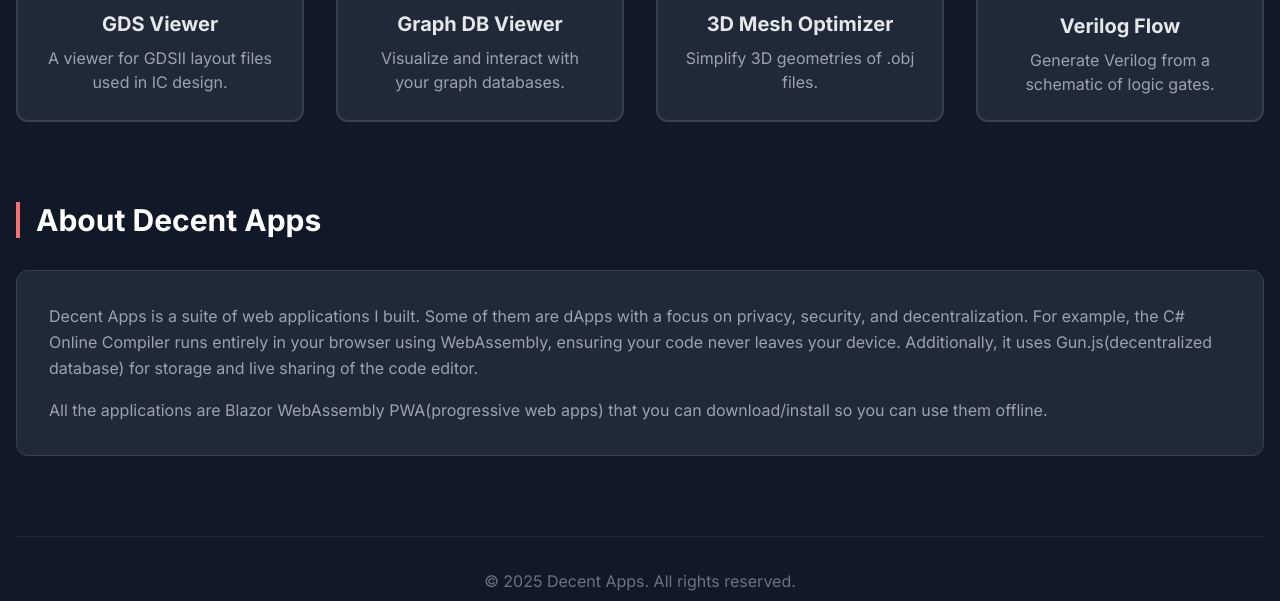
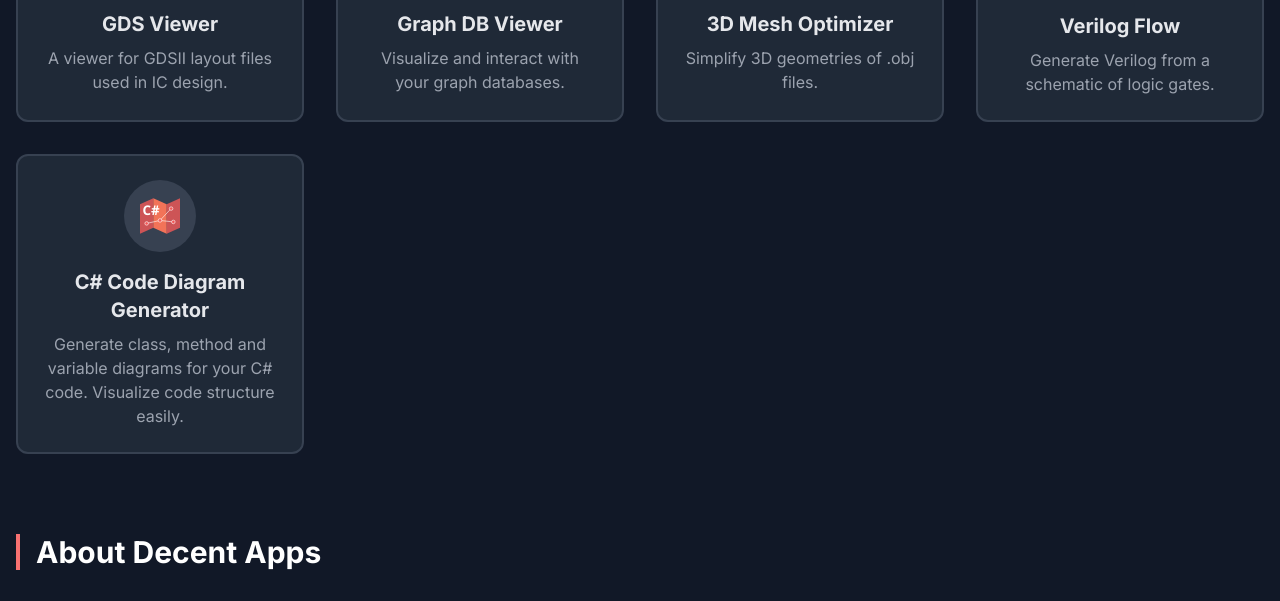
Before and after one commit to EECSB/Decent-Apps, a plain HTML site: page index.html in a window 1280 px wide. Shown: the part 724-1325 px from the top of the page. Drawn offline with nearby package versions, Linux system fonts and the light colour scheme.

Commit message:
added C# Code Diagram Generator

```diff
--- a/index.html
+++ b/index.html
@@ -291,6 +291,31 @@
                             <p class="text-gray-400 mt-2 flex-grow">Generate Verilog from a schematic of logic gates.</p>
                         </div>
                     </a>
+
+                    <!-- C# Code Diagram Generator -->
+                    <a href="https://eecs.blog/BlazorApps/CsharpCodeDiagramGenerator/" target="_blank" rel="noopener noreferrer" class="block group">
+                        <div class="app-card bg-gray-800 rounded-xl p-6 h-full flex flex-col items-center text-center border-2 border-gray-700 hover:border-indigo-400">
+                            <div class="bg-gray-700 p-4 rounded-full mb-4">
+                                <svg width="40" height="40" viewBox="0 0 270 270" xmlns="http://www.w3.org/2000/svg" fill="none">
+                                    <g>
+                                        <path id="svg_1" fill-opacity="0.8" fill="#f25958" d="m0,55l90,-40l0,200l-90,40l0,-200z"/>
+                                        <path id="svg_2" fill="#f27358" d="m90,15l90,40l0,200l-90,-40l0,-200z"/>
+                                        <path id="svg_3" fill-opacity="0.8" fill="#f25958" d="m180,55l90,-40l0,200l-90,40l0,-200z"/>
+                                        <text id="svg_4" font-size="90" font-weight="800" font-family="Segoe UI, Arial, sans-serif" fill="white" text-anchor="middle" dominant-baseline="middle" y="105.4" x="75.04">C#</text>
+                                        <line id="svg_5" stroke-width="4" stroke="white" y2="165" x2="135" y1="185" x1="45"/>
+                                        <line id="svg_6" stroke-width="4" stroke="white" y2="85" x2="210" y1="165" x1="135"/>
+                                        <line id="svg_7" stroke-width="4" stroke="white" y2="175" x2="225" y1="165" x1="135"/>
+                                        <circle id="svg_8" stroke-width="4" stroke="white" fill="#f25958" r="12" cy="185" cx="45"/>
+                                        <circle id="svg_9" stroke-width="4" stroke="white" fill="#f25958" r="12" cy="175" cx="225"/>
+                                        <circle id="svg_10" stroke-width="4" stroke="white" fill="#f25958" r="12" cy="165" cx="135"/>
+                                        <circle id="svg_11" stroke-width="4" stroke="white" fill="#f25958" r="12" cy="85" cx="210"/>
+                                    </g>
+                                </svg>
+                            </div>
+                            <h3 class="text-xl font-semibold text-gray-200">C# Code Diagram Generator</h3>
+                            <p class="text-gray-400 mt-2 flex-grow">Generate class, method and variable diagrams for your C# code. Visualize code structure easily.</p>
+                        </div>
+                    </a>
                 </div>
             </section>
         </main>
```
